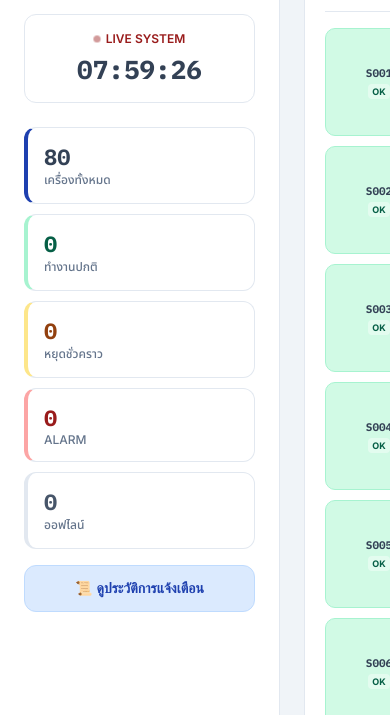
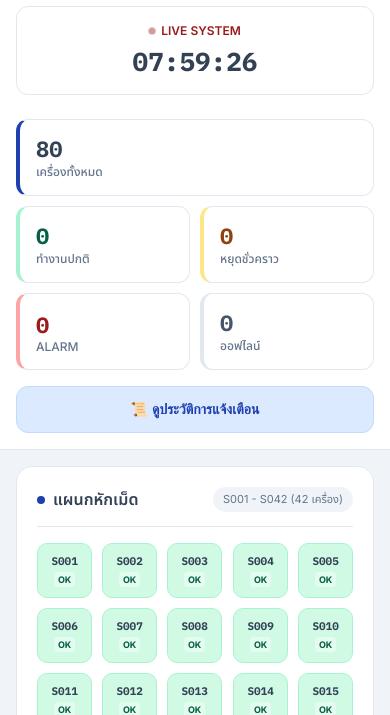
Before and after one commit to phatanabodin101-dot/factory-dashboard, a plain HTML site: page index.html in a window 390 px wide. Shown: the part 129-844 px from the top of the page. Drawn offline with Linux system fonts and the light colour scheme; no server answers.

Commit message:
Update index.html

```diff
--- a/index.html
+++ b/index.html
@@ -369,6 +369,44 @@
   ::-webkit-scrollbar { width: 6px; height: 6px; }
   ::-webkit-scrollbar-track { background: transparent; }
   ::-webkit-scrollbar-thumb { background: var(--scroll-thumb); border-radius: 10px; }
+
+  /* ================= MOBILE RESPONSIVE ================= */
+  @media (max-width: 768px) {
+    body {
+      flex-direction: column;
+      overflow-y: auto;
+    }
+
+    .sidebar {
+      width: 100%;
+      height: auto;
+      border-right: none;
+      border-bottom: 1px solid var(--border-color);
+      padding: 16px;
+    }
+
+    .main-content {
+      overflow-y: visible;
+    }
+
+    .grid-section {
+      padding: 16px;
+    }
+
+    .kpi-container {
+      display: grid;
+      grid-template-columns: 1fr 1fr;
+      gap: 10px;
+    }
+
+    .kpi-card.total {
+      grid-column: span 2;
+    }
+
+    .machine-grid {
+      grid-template-columns: repeat(auto-fill, minmax(55px, 1fr));
+    }
+  }
 </style>
 </head>
 <body>
@@ -592,7 +630,7 @@
     const deptFilterEl = document.getElementById('deptFilter');
     const machineFilterEl = document.getElementById('machineFilter');
     const dateFilterEl = document.getElementById('dateFilter');
-    const clearFilterBtn = document.getElementById('clearFilterBtn'); // ปุ่มเคลียร์ฟิลเตอร์ใหม่
+    const clearFilterBtn = document.getElementById('clearFilterBtn');
 
     function populateMachineFilter() {
       const selectedDept = deptFilterEl.value;
@@ -627,14 +665,12 @@
     machineFilterEl.addEventListener('change', () => { renderHistory(latestLogsData); });
     dateFilterEl.addEventListener('change', () => { renderHistory(latestLogsData); });
 
-    // ฟังก์ชันสำหรับเคลียร์ค่าตัวกรอง
     clearFilterBtn.addEventListener('click', () => {
       deptFilterEl.value = '';
       dateFilterEl.value = '';
       populateMachineFilter();
       machineFilterEl.value = '';
       renderHistory(latestLogsData);
-      // ยกเลิกการเลือกเครื่องจักรในหน้าหลัก
       allKeys.forEach(k => {
         const t = document.getElementById(`card-${k}`);
         if(t) t.classList.remove('tile-selected');
```
